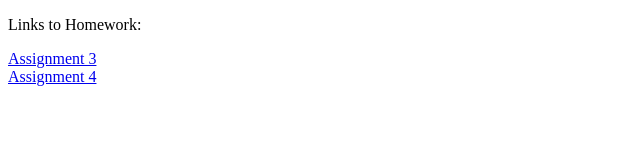
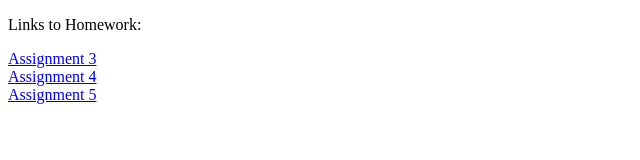
Before and after one commit to PhPeKe/PhPeKe.github.io, a plain HTML site: page index.html in a window 1280 px wide. Shown: the whole page, without its empty margins (0-640 px from the left). Drawn offline with Linux system fonts and the light colour scheme.

Commit message:
Updated index

```diff
--- a/index.html
+++ b/index.html
@@ -8,5 +8,7 @@
      <a href = "/DataProcessing/homework/week_3/barchart.html">Assignment 3</a>
      <br>
      <a href = "/DataProcessing/homework/week_4/scatterplot.html">Assignment 4</a>
+	 <br>
+     <a href = "/DataProcessing/homework/week_5/d3line.html">Assignment 5</a>
    </body>
 </html>
```
